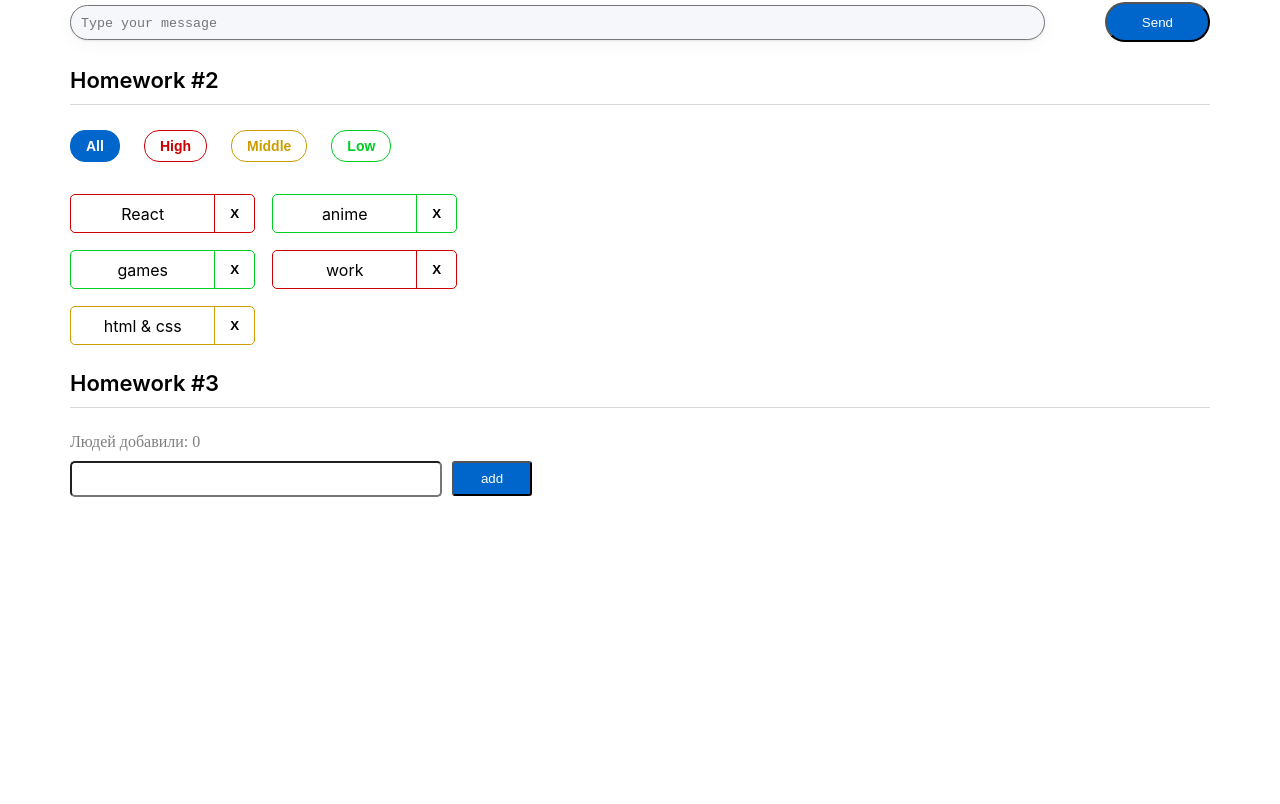
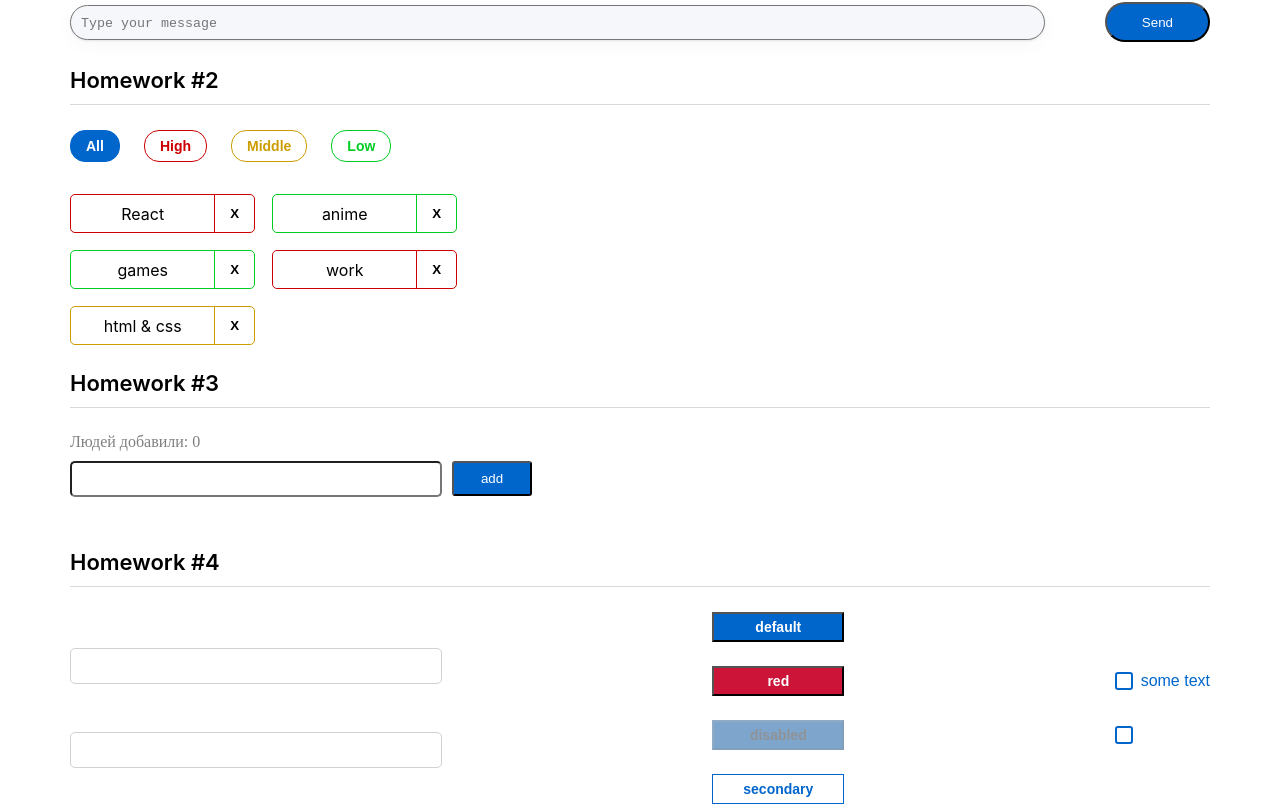
Before and after one commit to AlexandrPanevkin/Simple-React, a React (Create React App) app: page /#/ in a window 1280 px wide. Before the commit this address led to /#/pre-junior. Shown: the part 323-1127 px from the top of the page. Before the commit the page ends 847 px from the top, so only its background shows below. Built offline with nearby package versions, Linux system fonts and the light colour scheme.

Commit message:
hw4 input, button, checkbox

```diff
--- a/src/s1-main/App.tsx
+++ b/src/s1-main/App.tsx
@@ -3,6 +3,7 @@
 import HW1 from '../s2-homeworks/hw01/HW1'
 import HW2 from "../s2-homeworks/hw02/HW2";
 import HW3 from "../s2-homeworks/hw03/HW3";
+import HW4 from "../s2-homeworks/hw04/HW4";
 
 function App() {
     return (
@@ -11,7 +12,7 @@
             {/*раскомментировать по ходу выполнения*/}
             <HW2/>
             <HW3/>
-            {/*<HW4/>*/}
+            <HW4/>
 
             {/*при выполнении дз 5 и более - закомментировать здесь дз 1-4, так как они есть внутри дз 5*/}
             {/*<HW5/>*/}
--- a/src/s2-homeworks/hw04/common/c1-SuperInputText/SuperInputText.module.css
+++ b/src/s2-homeworks/hw04/common/c1-SuperInputText/SuperInputText.module.css
@@ -2,6 +2,16 @@
 }
 
 .input {
+    width: 372px;
+    height: 36px;
+    border: 1px solid #D1D1D1;
+    border-radius: 5px;
+    box-sizing: border-box;
+    font-family: 'Montserrat', sans-serif;
+    font-style: normal;
+    font-weight: 400;
+    font-size: 10px;
+    line-height: 12px;
 }
 
 .inputWrapper {
@@ -11,10 +21,19 @@
 }
 
 .errorInput {
+    border: 1px solid #CC1439;
 }
 
 .errorInput:focus {
+    border: 1px solid #CC1439;
+    outline: none;
 }
 
 .error {
+    position: relative;
+    width: 35px;
+    height: 17px;
+    left: -370px;
+    top: -25px;
+    color: #CC1439;
 }
--- a/src/s2-homeworks/hw04/common/c2-SuperButton/SuperButton.module.css
+++ b/src/s2-homeworks/hw04/common/c2-SuperButton/SuperButton.module.css
@@ -1,35 +1,62 @@
 .button {
+    width: 132px;
+    height: 30px;
+    color: white;
+    font-family: 'Montserrat', sans-serif;
+    font-weight: 600;
+    font-style: normal;
+    font-size: 14px;
 }
 
 .disabled {
+    background-color: #004D99;
+    opacity: 0.5;
+    color: #212A34;
 }
 
 .secondary {
+    color: #0066cc;
+    background-color: white;
+    opacity: 1;
+    border: 1px solid #0066CC;
 }
 
 .default {
+    background-color: #0066CC;
 }
 
 .red {
+    background-color: #cc1439;
 }
 
 .default:hover {
+    background-color: #0080FF;
+    width: 167px;
 }
 
 .red:hover {
+    background-color: #FF1A47;
+    width: 167px;
 }
 
 .secondary:hover {
+    width: 167px;
 }
 
 
 .default:active {
+    width: 149px;
+    background-color: #0059B3;
 }
 
 .secondary:active {
+    width: 149px;
+    background-color: #C9E5FF;
 }
 
 .red:active {
+    width: 149px;
+    background-color: #B31232;
 }
 
 .button:disabled {
--- a/src/s2-homeworks/hw04/common/c2-SuperButton/SuperButton.tsx
+++ b/src/s2-homeworks/hw04/common/c2-SuperButton/SuperButton.tsx
@@ -18,10 +18,13 @@
     }
 ) => {
     const finalClassName = s.button
-        // + (disabled
-        //         ? ...
-        //         : xType === 'red'
-        //             ? ...
+        + (disabled
+                ? ' ' + s.disabled
+                : xType === 'red'
+                    ? ' ' + s.red
+                : xType === 'secondary'
+                ? ' ' + s.secondary
+                    : ' ' + s.default)
         + (className ? ' ' + className : '') // задачка на смешивание классов
 
     return (
--- a/src/s2-homeworks/hw04/common/c3-SuperCheckbox/SuperCheckbox.tsx
+++ b/src/s2-homeworks/hw04/common/c3-SuperCheckbox/SuperCheckbox.tsx
@@ -28,7 +28,8 @@
 ) => {
     const onChangeCallback = (e: ChangeEvent<HTMLInputElement>) => {
         // задачка на написание онченджа
-
+        onChange?.(e);
+        onChangeChecked?.(e.currentTarget.checked);
     }
 
     const finalInputClassName = s.checkbox
```
